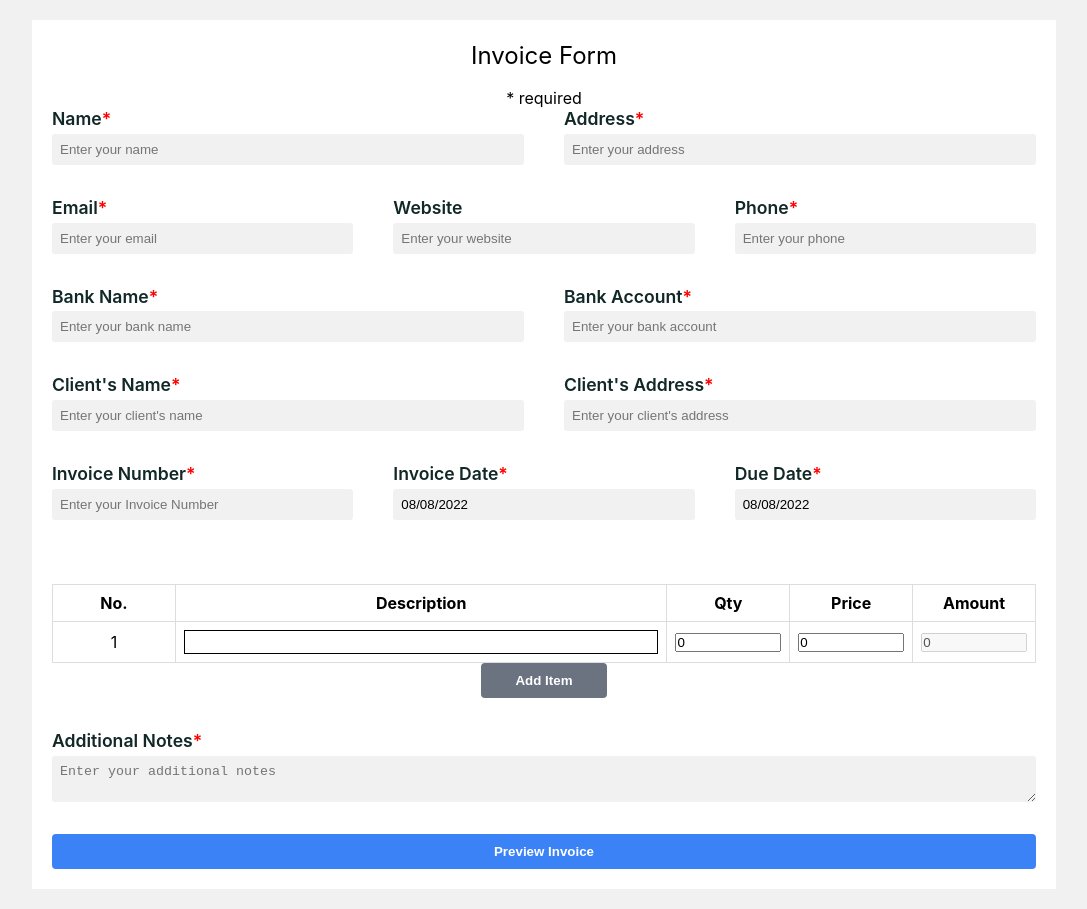
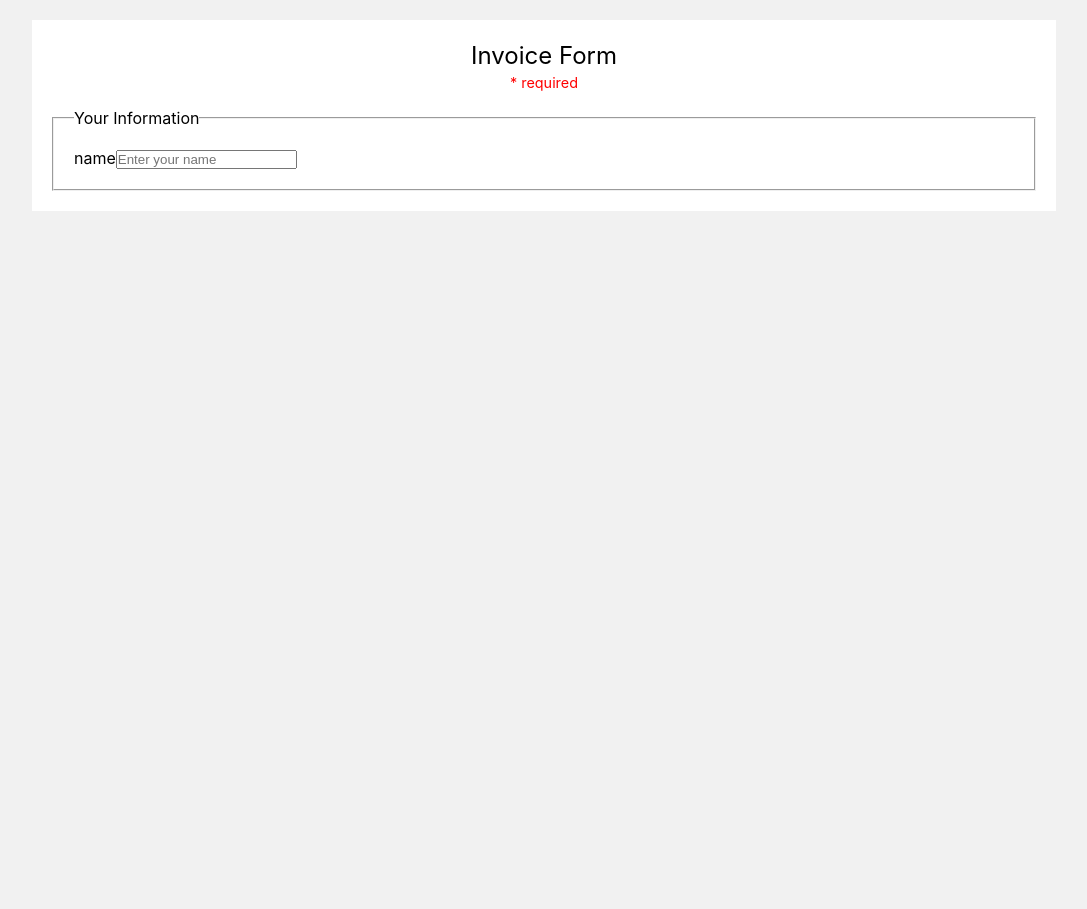
Before and after one commit to stevejo12/Invoicer, a React (Create React App) app: page / in a window 1280 px wide. Shown: the whole page, without its empty margins (96-1183 px from the left). After the commit the page ends 800 px from the top, so only its background shows below. Built offline with nearby package versions, Linux system fonts and the light colour scheme.

Commit message:
feat: input component

```diff
--- /dev/null
+++ b/src/components/Input/Input.tsx
@@ -0,0 +1,37 @@
+import React from 'react';
+
+interface IProps {
+  name: string;
+  label?: string;
+  value: string;
+  errorMessage: string;
+  onChangeInputValue: (key: string, newValue: string) => void;
+}
+
+/*
+  * Input Component
+  * @params
+  *
+*/
+const Input = ({ name, label, value, errorMessage, onChangeInputValue }: IProps) => {
+  const inputLabel = label || name;
+
+  return (
+    <div>
+      {/* label */}
+      <label>{inputLabel}</label>
+      {/* input field */}
+      <input
+        name={name}
+        type="text"
+        value={value}
+        placeholder={`Enter your ${inputLabel}`}
+        onChange={(e) => onChangeInputValue(e.target.name, e.target.value)}
+      />
+      {/* error text */}
+      {errorMessage && <p>{errorMessage}</p>}
+    </div>
+  )
+}
+
+export default Input
--- /dev/null
+++ b/src/constants/defaultValues.ts
@@ -0,0 +1,51 @@
+const today = new Date();
+
+const invoiceFormItemsDefaultValues: InvoiceFormTableData = {
+  description:'',
+  quantity: 0,
+  price: 0,
+  amount: 0
+}
+
+const invoiceFormItemsDefaultErrorValues: InvoiceFormTableDataErrorMessage = {
+  description:'',
+  quantity: '',
+  price: '',
+  amount: ''
+}
+
+const invoiceFormDefaultValues: InvoiceFormData = {
+  name: '',
+  address: '',
+  email: '',
+  phone: 0,
+  bankName: '',
+  bankAccount: '',
+  website: '',
+  clientName: '',
+  clientAddress: '',
+  invoiceNumber: 0,
+  invoiceDate: today,
+  dueDate: today,
+  items: [invoiceFormItemsDefaultValues],
+  notes: ''
+}
+
+const invoiceFormDefaultErrorValues: InvoiceFormDataErrorMessage = {
+  name: '',
+  address: '',
+  email: '',
+  phone: '',
+  bankName: '',
+  bankAccount: '',
+  website: '',
+  clientName: '',
+  clientAddress: '',
+  invoiceNumber: '',
+  invoiceDate: '',
+  dueDate: '',
+  items: [invoiceFormItemsDefaultErrorValues],
+  notes: ''
+}
+
+export { invoiceFormDefaultValues, invoiceFormDefaultErrorValues };
--- a/src/routes/Invoice/Invoice.scss
+++ b/src/routes/Invoice/Invoice.scss
@@ -1,7 +1,6 @@
 .invoice {
   display: flex;
   flex-direction: column;
-  text-align: center;
 
   input::-webkit-outer-spin-button,
   input::-webkit-inner-spin-button {
@@ -9,11 +8,25 @@
     margin: 0;
   }
 
-  .invoice__title {
-    display: block; // make sure the span is display block for margin
-    font-size: 1.5rem;
-    line-height: 2rem;
+  .invoice__titleWrapper {
+    text-align: center;
     margin-bottom: 1rem;
+
+    .invoice__title {
+      display: block; // make sure the span is display block for margin
+      font-size: 1.5rem;
+      line-height: 2rem;
+      // margin-bottom: 0.3rem;
+    }
+
+    .invoice__titleRequired {
+      color: red;
+      font-size: 0.9rem;
+    }
+  }
+
+  .invoice__fieldset {
+    padding: 20px;
   }
 
   .invoice__article {
--- a/src/routes/Invoice/Invoice.tsx
+++ b/src/routes/Invoice/Invoice.tsx
@@ -6,6 +6,8 @@ import DatepickerInvoiceTemplate from '../../components/DatepickerInvoiceTemplat
 
 import './Invoice.scss';
 import TableForm from '../../components/TableForm/TableForm';
+import { invoiceFormDefaultErrorValues, invoiceFormDefaultValues } from '../../constants/defaultValues';
+import Input from '../../components/Input/Input';
 
 // make sure the due date is not before the day of invoice date
 
@@ -17,95 +19,61 @@ interface TableData {
 }
 
 const Invoice = () => {
-  const navigate = useNavigate();
-  const [name, setName] = useState("");
-  const [address, setAddress] = useState("");
-  const [email, setEmail] = useState("");
-  const [phone, setPhone] = useState("");
-  const [bankName, setBankName] = useState("");
-  const [bankAccount, setBankAccount] = useState("");
-  const [website, setWebsite] = useState("");
-  const [clientName, setClientName] = useState("");
-  const [clientAddress, setClientAddress] = useState("");
-  const [invoiceNumber, setInvoiceNumber] = useState("");
-  const [invoiceDate, setInvoiceDate] = useState<Date | null>(new Date());
-  const [dueDate, setDueDate] = useState<Date | null>(new Date());
-  const [notes, setNotes] = useState("");
-  const [allItem, setAllItem] = useState<TableData[]>([{
-    description: '',
-    quantity: 0,
-    price: 0,
-    amount: 0,
-  }]);
+  // const formItems: InvoiceFormData = invoiceFormDefaultValues;
+  const [formItems, setFormItems] = useState<InvoiceFormData>(invoiceFormDefaultValues);
+  const [formItemsErrors, setFormItemsErrors] = useState<InvoiceFormDataErrorMessage>(invoiceFormDefaultErrorValues);
 
-  const handleChangeDate = (date: Date) => {
-    setInvoiceDate(date);
+  const handlePreviewInvoice = (e: React.FormEvent<HTMLFormElement>) => {
+    e.preventDefault();
 
-    if (dueDate && date > dueDate) {
-      setDueDate(date);
-    }
+    // check all the error
+    // if no more error message => redirect
+    // else => shake error
   }
 
-  const handleNumbersChange = (index: number) => (event: React.ChangeEvent<HTMLInputElement>) => {
-    const newArr: TableData[] = [...allItem];
-    const newItem: TableData = newArr[index];
-    const numberFieldOptions = ["quantity", "price"];
+  const handleChangeInputValue = (key: string, value: string) => {
+    let errorMessage = 'Please enter your ';
 
-    // to make sure input[type:number] value not 0 in front
-    if (
-      event.target.value.charAt(0) === "0" &&
-      numberFieldOptions.indexOf(event.target.name) > -1
-    ) {
-      event.target.value = event.target.value.substring(1);
+    if (!value) {
+      setFormItemsErrors({
+        ...formItemsErrors,
+        [key]: errorMessage + key
+      })
+    } else {
+      setFormItemsErrors({
+        ...formItemsErrors,
+        [key]: ''
+      })
     }
 
-    switch(event.target.name) {
-      case "quantity":
-        newItem["quantity"] = +event.target.value || 0;
-        break;
-      case "price":
-        newItem["price"] = +event.target.value || 0;
-    }
-
-    newItem["amount"] = newItem["quantity"] * newItem["price"];
-
-    setAllItem(newArr);
+    setFormItems({
+      ...formItems,
+      [key]: value
+    })
   }
 
-  const handleItemChange = (index: number) => (event: React.FormEvent<HTMLSpanElement>) => {
-    event.preventDefault();
-    const newArr: TableData[] = [...allItem];
-    const newItem: TableData = newArr[index];
-
-    newItem["description"] = event.currentTarget.textContent || "";
-
-    setAllItem(newArr);
-  }
-
-  const handleAddItem = () => {
-    const newArr: TableData[] = [...allItem];
-    const newItem: TableData = {
-      description: '',
-      quantity: 0,
-      price: 0,
-      amount: 0,
-    }
-
-    newArr.push(newItem);
-
-    setAllItem(newArr);
-  }
-
-  const handlePreviewInvoice = () => {
-    navigate('/invoice');
-  }
+  console.log(formItems);
 
   return (
     <div className="invoice">
-      <span className="invoice__title">Invoice Form</span>
-      <span>* required</span>
+      <div className='invoice__titleWrapper'>
+        <span className="invoice__title">Invoice Form</span>
+        <span className='invoice__titleRequired'>* required</span>
+      </div>
 
-      <article className='invoice__article grid-2'>
+      <form onSubmit={handlePreviewInvoice}>
+        <fieldset className='invoice__fieldset'>
+          <legend>Your Information</legend>
+          <Input
+            name='name'
+            value={formItems.name}
+            errorMessage={formItemsErrors.name}
+            onChangeInputValue={(key, value) => handleChangeInputValue(key, value)}
+          />
+        </fieldset>
+      </form>
+
+      {/* <article className='invoice__article grid-2'>
         <InputInvoiceTemplate
           category="name"
           value={name}
@@ -208,7 +176,7 @@ const Invoice = () => {
         callbackFunction={(e: React.ChangeEvent<HTMLInputElement>) => setNotes(e.target.value)}
       />
 
-      <button onClick={handlePreviewInvoice} className='invoice__button button--blue'>Preview Invoice</button>
+      <button onClick={handlePreviewInvoice} className='invoice__button button--blue'>Preview Invoice</button> */}
     </div>
   )
 }
```
Also changed, not shown: src/entities.d.ts (added, +49 -0 lines).
